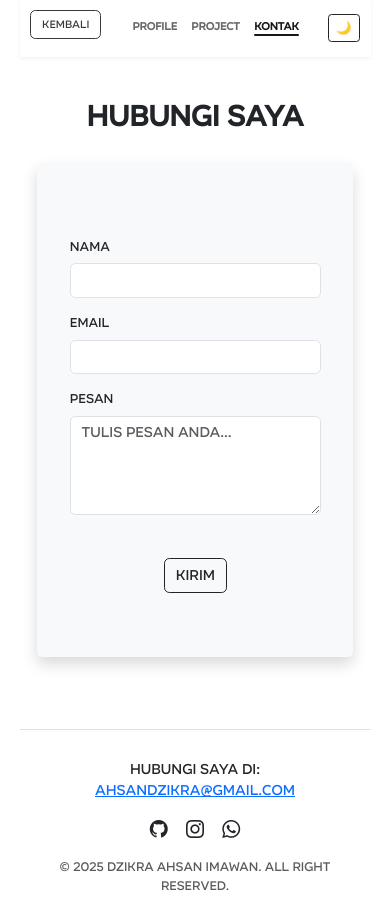
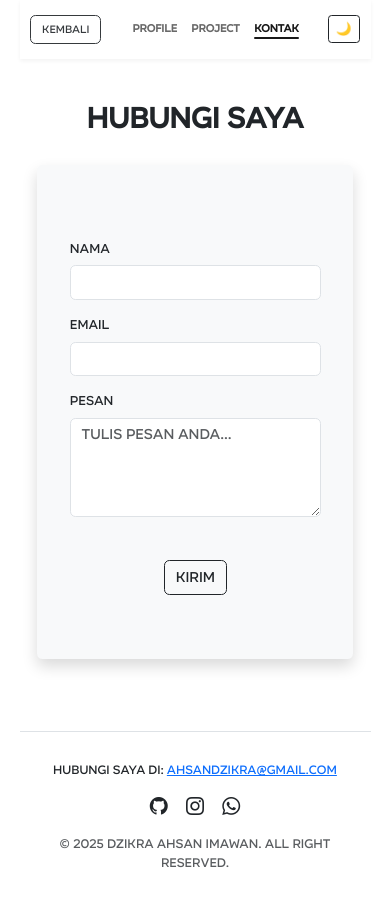
Before and after one commit to Dzikraahsan/Portfolio2, a Flask app: page /kontak in a window 390 px wide. After the commit the page ends 868 px from the top, so only its background shows below. Run offline with Flask 3, Linux system fonts and the light colour scheme.

Commit message:
update responsive code

```diff
--- a/templates/index.html
+++ b/templates/index.html
@@ -262,6 +262,10 @@
             border-radius: 50%;
           }
 
+          .pp {
+                font-size: 85%;
+            }
+
         }
 
 
@@ -322,7 +326,7 @@
   <footer>
     <div class="container foot">
       <div class="mb-3">
-        <p class="mb-1">Hubungi saya di: <a href="mailto:ahsandzikra@email.com">ahsandzikra@gmail.com</a></p>
+        <p class="mb-1 pp">Hubungi saya di: <a href="mailto:ahsandzikra@email.com">ahsandzikra@gmail.com</a></p>
       </div>
       <div class="social-icons mb-2">
         <a href="https://github.com/Dzikraahsan"><i class="bi bi-github"></i></a>
--- a/templates/kontak.html
+++ b/templates/kontak.html
@@ -191,7 +191,7 @@
             }
 
             .atur {
-                margin-top: 0.3125rem;
+                margin-top: 0.46875rem;
                 font-size: 0.75rem;
                 font-weight: 600;
                 opacity: 90%;
@@ -207,10 +207,15 @@
             .navv {
                 font-size: 0.75rem;
                 opacity: 90%;
+                margin-top: 0.5625rem;
             }
 
             .pon {
                 font-size: clamp(0.75rem, 1rem, 1.1rem);
+            }
+
+            .pp {
+                font-size: 85%;
             }
 
         }
@@ -283,7 +288,7 @@
 <footer style="margin-top: 5rem;">
     <div class="container">
         <div class="mb-3">
-            <p>Hubungi saya di: <a href="mailto:ahsandzikra@email.com">ahsandzikra@gmail.com</a></p>
+            <p class="mb-1 pp">Hubungi saya di: <a href="mailto:ahsandzikra@email.com">ahsandzikra@gmail.com</a></p>
         </div>
         <div class="social-icons">
             <a href="https://github.com/Dzikraahsan"><i class="bi bi-github"></i></a>
```
Also changed, not shown: templates/profile.html (+7 -2 lines), templates/project.html (+8 -3 lines).
